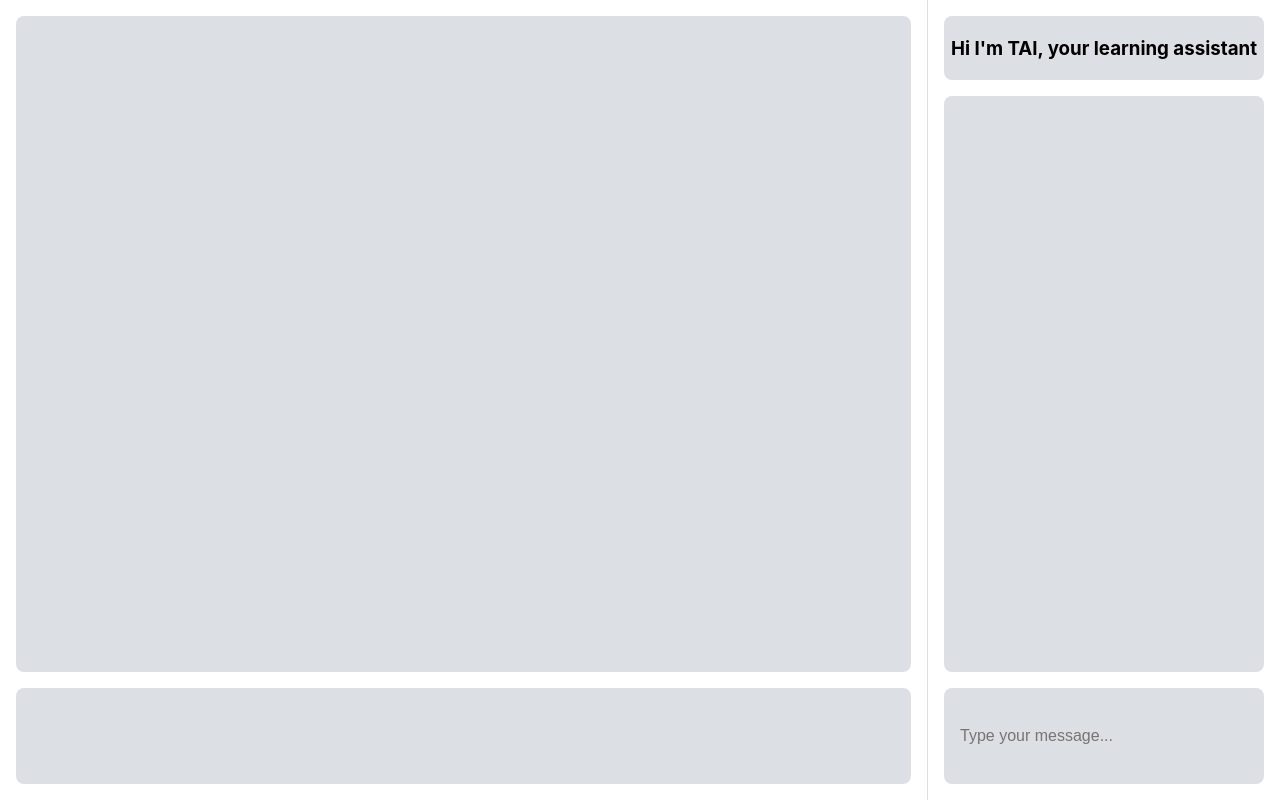
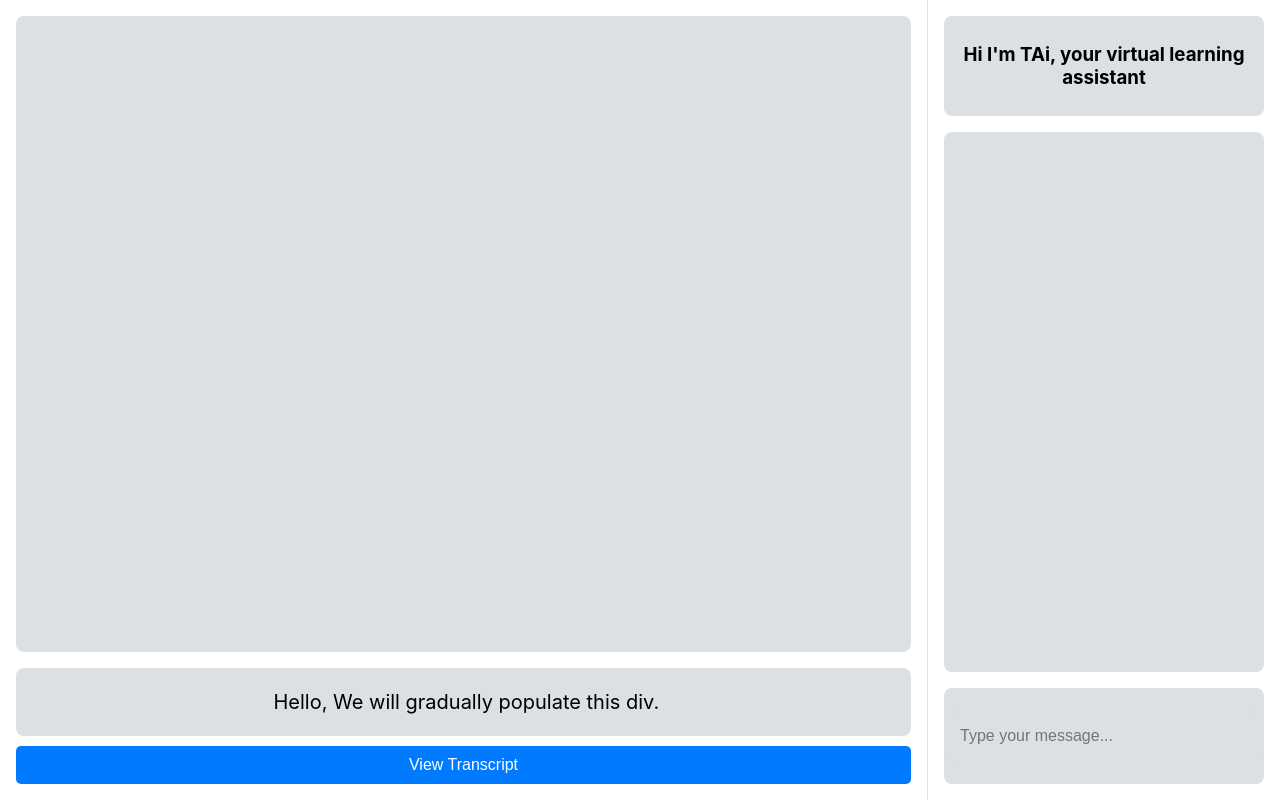
Before and after one commit to cmezzac/TAI, a React (Create React App) app in the folder front-end/: page / in a window 1280 px wide. Built offline with nearby package versions, Linux system fonts and the light colour scheme.

Commit message:
added transcript/ subtitles

```diff
--- a/front-end/src/App.css
+++ b/front-end/src/App.css
@@ -14,7 +14,7 @@
 
 .small-box {
   background-color: #dcdfe4; /* Lighter shade */
-  height: 64px;
+  height: 100px;
   margin-bottom: 16px;
   border-radius: 8px;
   display: flex;
@@ -63,8 +63,46 @@
 }
 
 .footer-box {
-  background-color: #dcdfe4; /* Lighter shade */
-  height: 96px; /* Made bigger */
+  background-color: #dcdfe4;
+  max-height: 50px; /* Keep the box small for better scrolling effect */
   margin-top: 16px;
   border-radius: 8px;
+  overflow-y: auto;
+  display: flex;
+  flex-direction: column;
+  align-items: center;
+  justify-content: center;
+  font-size: 20px;
+  line-height: 2; /* Increase line spacing */
+  padding: 9px;
+  text-align: center;
+  scroll-behavior: smooth;
 }
+
+.footer-box p {
+  margin: 5px 0;
+  white-space: pre-wrap;
+}
+
+.expand-button {
+  margin-top: 10px;
+  padding: 10px 20px;
+  background-color: #007bff;
+  color: white;
+  border: none;
+  border-radius: 5px;
+  cursor: pointer;
+  font-size: 16px;
+}
+
+.expand-button:hover {
+  background-color: #0056b3;
+}
+
+.expanded-content {
+  margin-top: 10px;
+  padding: 10px;
+  border: 1px solid #ccc;
+  max-height: 200px; /* Adjust as needed */
+  overflow-y: auto;
+}
--- a/front-end/src/App.js
+++ b/front-end/src/App.js
@@ -1,13 +1,61 @@
-import React from "react";
+import React, { useState, useEffect, useRef } from "react";
 import "./App.css";
 
+const wordsArray = [
+  "Hello,",
+  "this is an example.",
+  "We will gradually populate this div.",
+  "Eventually, we'll use OpenAI's text-to-speech.",
+  "This will be dynamic and fun!",
+  "More text being added dynamically.",
+  "Scrolling should keep the last line centered.",
+  "Experimenting with real-time updates.",
+];
+
 export default function App() {
+  const [displayText, setDisplayText] = useState("");
+  const [isExpanded, setIsExpanded] = useState(false);
+  const footerRef = useRef(null);
+  let currentIndex = 0;
+
+  useEffect(() => {
+    const interval = setInterval(() => {
+      if (currentIndex < wordsArray.length) {
+        setDisplayText((prevText) => prevText + " " + wordsArray[currentIndex]);
+        currentIndex++;
+      } else {
+        clearInterval(interval);
+      }
+    }, 2000); // Update every 2 seconds
+
+    return () => clearInterval(interval);
+  }, []);
+
+  // Auto-scroll to keep the latest line centered
+  useEffect(() => {
+    if (footerRef.current && !isExpanded) {
+      const footer = footerRef.current;
+
+      // Check if the user is near the bottom before auto-scrolling
+      const isAtBottom =
+        footer.scrollHeight - footer.clientHeight - footer.scrollTop < 50; // Adjust sensitivity
+
+      if (isAtBottom) {
+        footer.scrollTop = footer.scrollHeight; // Scroll to the bottom
+      }
+    }
+  }, [displayText, isExpanded]);
+
+  const toggleExpand = () => {
+    setIsExpanded(!isExpanded);
+  };
+
   return (
     <div className="App">
       {/* Right Sidebar */}
       <div className="right-sidebar">
         <div className="small-box">
-          <h3>Hi I'm TAI, your learning assistant</h3>
+          <h3>Hi I'm TAi, your virtual learning assistant</h3>
         </div>
         <div className="middle-box"></div>
         <div className="bottom-box">
@@ -18,7 +66,25 @@ export default function App() {
       {/* Main Content */}
       <div className="main-content">
         <div className="content-box"></div>
-        <div className="footer-box"></div>
+        <div className="footer-box" ref={footerRef}>
+          {isExpanded ? (
+            wordsArray.map((line, index) => (
+              <p key={index}>{line}</p>
+            ))
+          ) : (
+            <p>{displayText}</p>
+          )}
+        </div>
+        <button className="expand-button" onClick={toggleExpand}>
+          {isExpanded ? "Collapse" : "View Transcript"}
+        </button>
+        {isExpanded && (
+          <div className="expanded-content">
+            {wordsArray.map((line, index) => (
+              <p key={index}>{line}</p>
+            ))}
+          </div>
+        )}
       </div>
     </div>
   );
```
